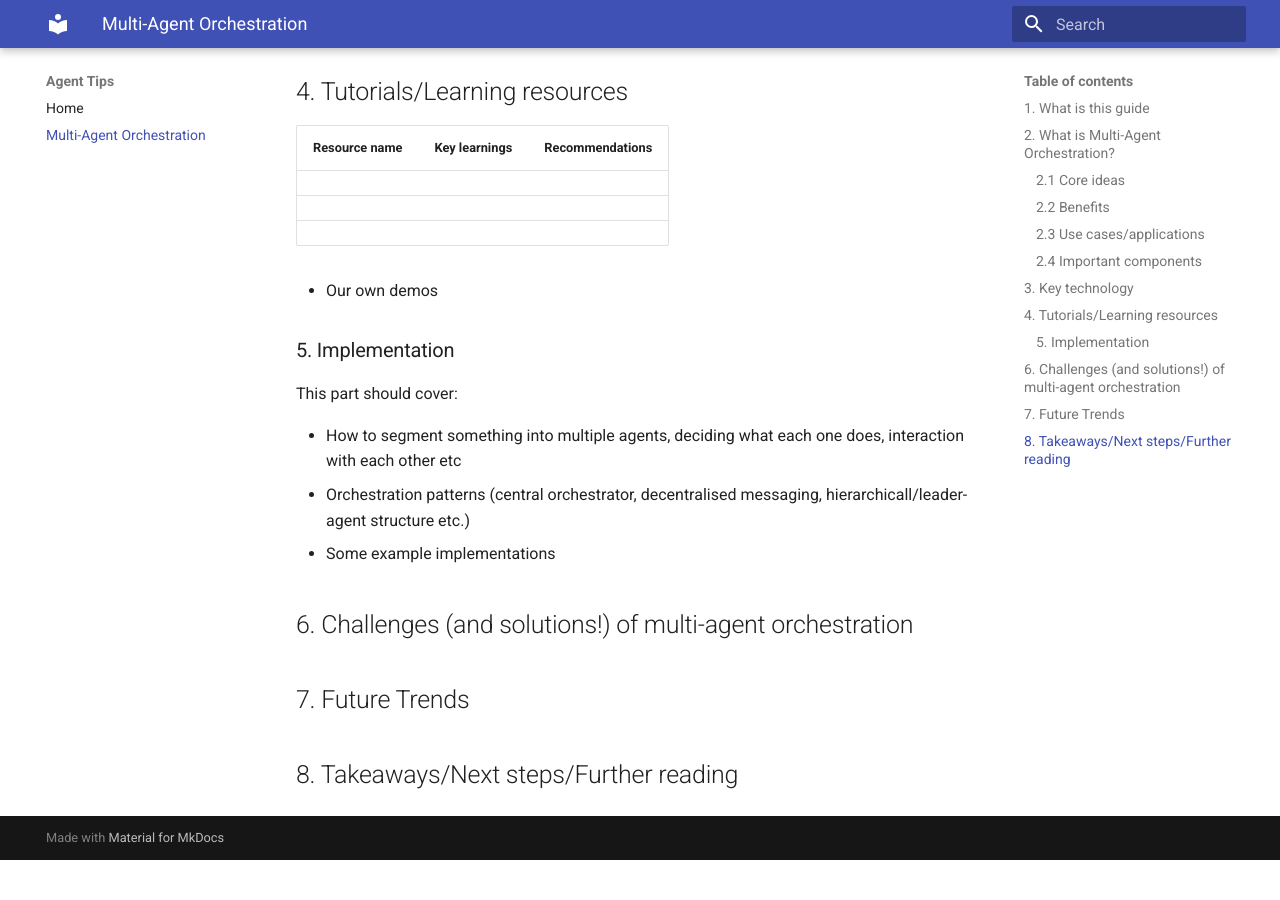
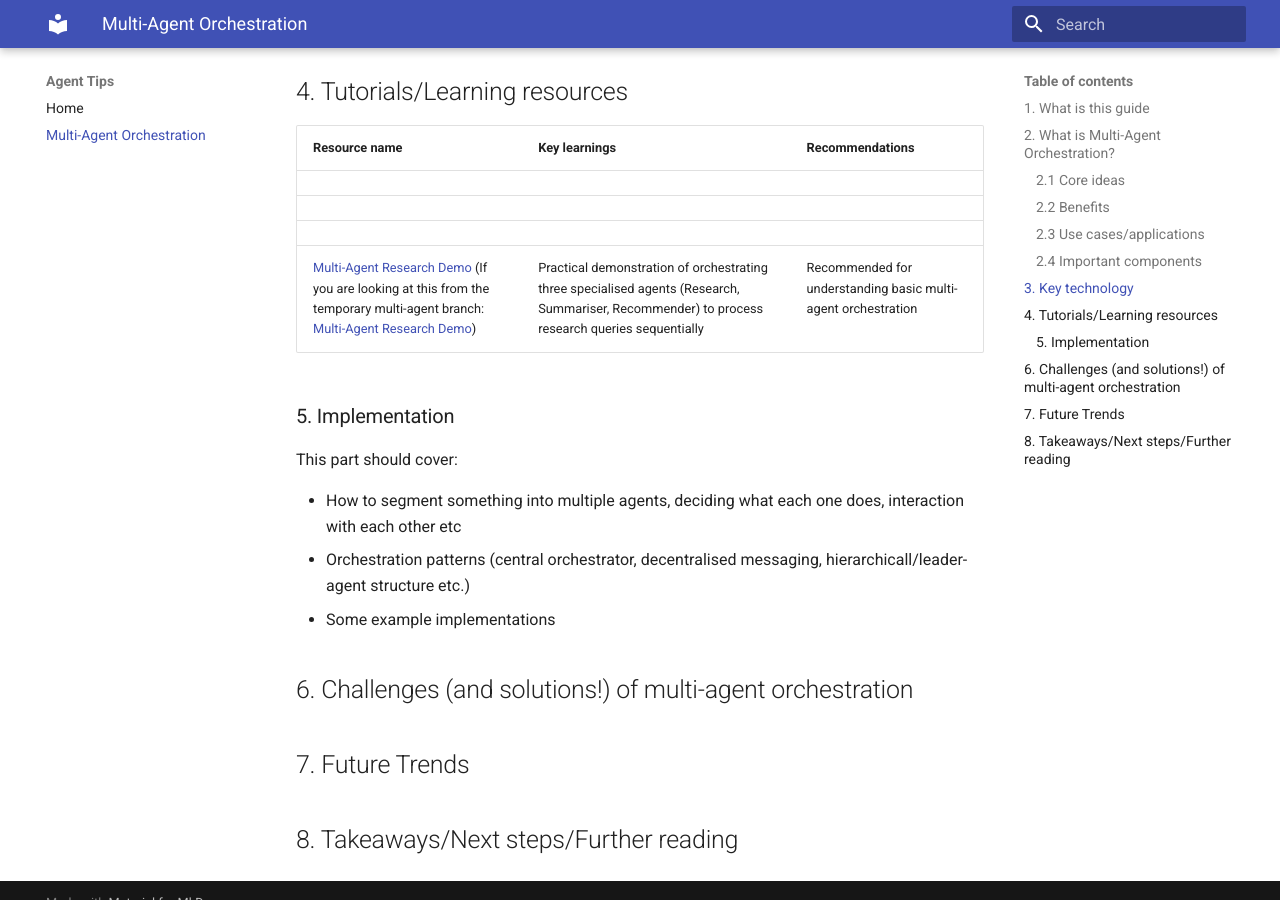
Before and after one commit to groveale/agent-tips, an MkDocs documentation site: the page built from docs/multi-agent-orchestration.md, in a window 1280 px wide and 900 px high, scrolled down 1245 px. Built offline with MkDocs 1.6.1 and Material for MkDocs 9.7.7, drawn with Linux system fonts in a browser that asks for light colours; before the commit the page ends 2105 px from its top, so only the background shows below that.

Commit message:
Fixed link

```diff
--- a/docs/multi-agent-orchestration.md
+++ b/docs/multi-agent-orchestration.md
@@ -43,8 +43,7 @@ Please note this is still a work-in-progress.
 |   |   |   |
 |  |   |  |
 |  |   |   |
-
-- Our own demos
+| [Multi-Agent Research Demo](https://github.com/groveale/agent-tips/tree/main/demos/multi-agent-research) (If you are looking at this from the temporary multi-agent branch: [Multi-Agent Research Demo](https://github.com/groveale/agent-tips/tree/multi-agent/demos/multi-agent-research)) | Practical demonstration of orchestrating three specialised agents (Research, Summariser, Recommender) to process research queries sequentially | Recommended for understanding basic multi-agent orchestration |
 
 ### 5. Implementation
 
```
Also changed, not shown: 1 other file.
